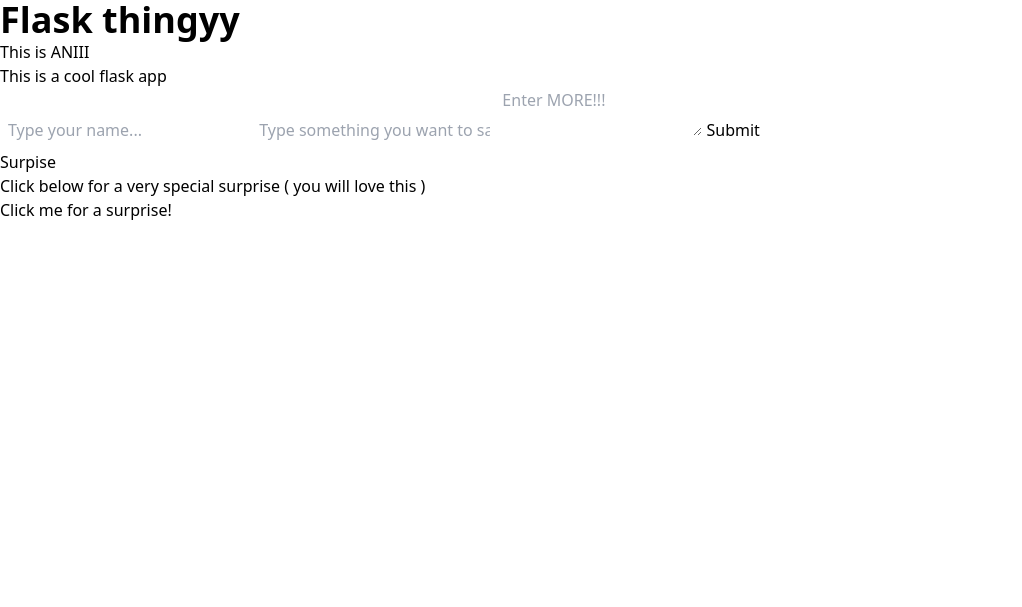
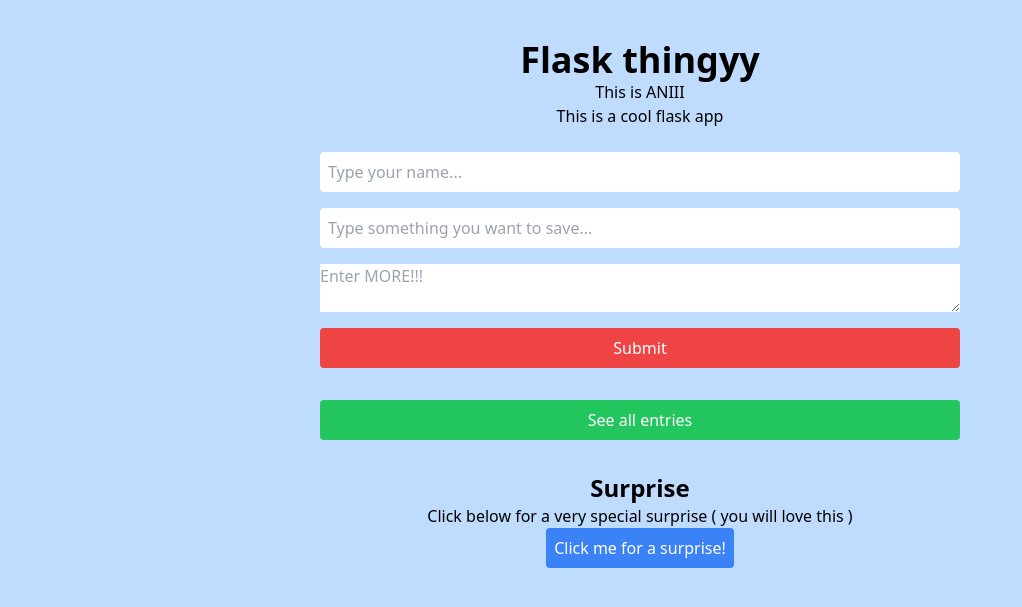
Before and after one commit to anirudh12032008/flask-thing, a Flask app: page / in a window 1280 px wide. Shown: the top 607 px of the page, without its empty margins (0-1022 px from the left). Run offline with Flask 3, Linux system fonts and the light colour scheme; some libraries are stand-ins or nearby versions.

Commit message:
added style to home page

```diff
--- a/templates/index.html
+++ b/templates/index.html
@@ -6,20 +6,26 @@
     <title>Flask thingyy</title>
 <script src="https://cdn.tailwindcss.com"></script>
 </head>
-<body>
-    <h1 class="text-4xl font-bold">Flask thingyy</h1>
+<body class="bg-blue-200 p-10 text-center">
+    <h1 class="text-4xl text-center font-bold">Flask thingyy</h1>
     <h3>This is {{ user_name }}</h3>
     <p>This is a cool flask app</p>
     <form action="/submit" method="post">
-    <input type="text" name="inp1" class="p-2 rounded" placeholder="Type your name...">
-    <input type="text" name="inp2" class="p-2 rounded" placeholder="Type something you want to save...">
-    <textarea name="textbox" id="text1" placeholder="Enter MORE!!!"></textarea>
-    <button id="submit1" type="submit">Submit</button>
+        <div class="flex flex-col gap-4 max-w-[50vw] mx-auto mt-6">
+            <input type="text" name="inp1" class=" p-2 rounded" placeholder="Type your name...">
+            <input type="text" name="inp2" class="p-2 rounded" placeholder="Type something you want to save...">
+            <textarea name="textbox" id="text1" placeholder="Enter MORE!!!"></textarea>
+            <button id="submit1" class="bg-red-500 text-white p-2 rounded" type="submit">Submit</button>
+        </div>
     </form>
-    <h3>Surpise</h3>
+    <a href="/all">
+
+        <button class="bg-green-500 w-[50vw] text-white mt-8 p-2 rounded">See all entries</button>
+    </a>
+    <h3 class="text-2xl font-bold mt-8">Surprise</h3>
     <p>Click below for a very special surprise ( you will love this )</p>
-<button type="button" onclick="document.getElementById('surprise1').style.display='block'">Click me for a surprise!</button>
-    <div id="surprise1" class="hidden">
+<button class="bg-blue-500 text-white p-2 rounded" type="button" onclick="document.getElementById('surprise1').style.display='block'">Click me for a surprise!</button>
+    <div id="surprise1" class="hidden bg-cyan-700 ">
 
 <iframe width="560" height="315" src="https://www.youtube-nocookie.com/embed/dQw4w9WgXcQ?si=sga0QM66uR02u4g-&amp;controls=0" title="YouTube video player" frameborder="0" allow="accelerometer; autoplay; clipboard-write; encrypted-media; gyroscope; picture-in-picture; web-share" referrerpolicy="strict-origin-when-cross-origin" allowfullscreen></iframe>    </div>
 </body>
```
Also changed, not shown: database.db.
